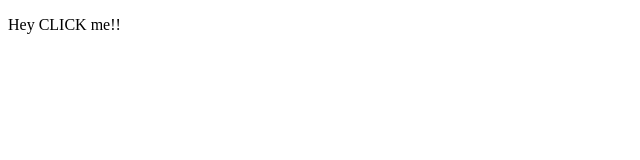
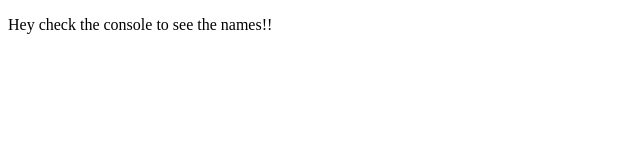
Before and after one commit to Priyanka-Dharmaraj/coursera-test, a plain HTML site: page soution-week4/solution.html in a window 1280 px wide. Shown: the whole page, without its empty margins (0-640 px from the left). Drawn offline with Linux system fonts and the light colour scheme.

Commit message:
Solution for Week4:Checking the names with j

```diff
--- a/soution-week4/solution.html
+++ b/soution-week4/solution.html
@@ -12,7 +12,7 @@
 
 <body>
 	<div>
-		<p>Hey CLICK me!!</p>
+		<p>Hey check the console to see the names!!</p>
 	</div>
 </body>
 </html>
```
